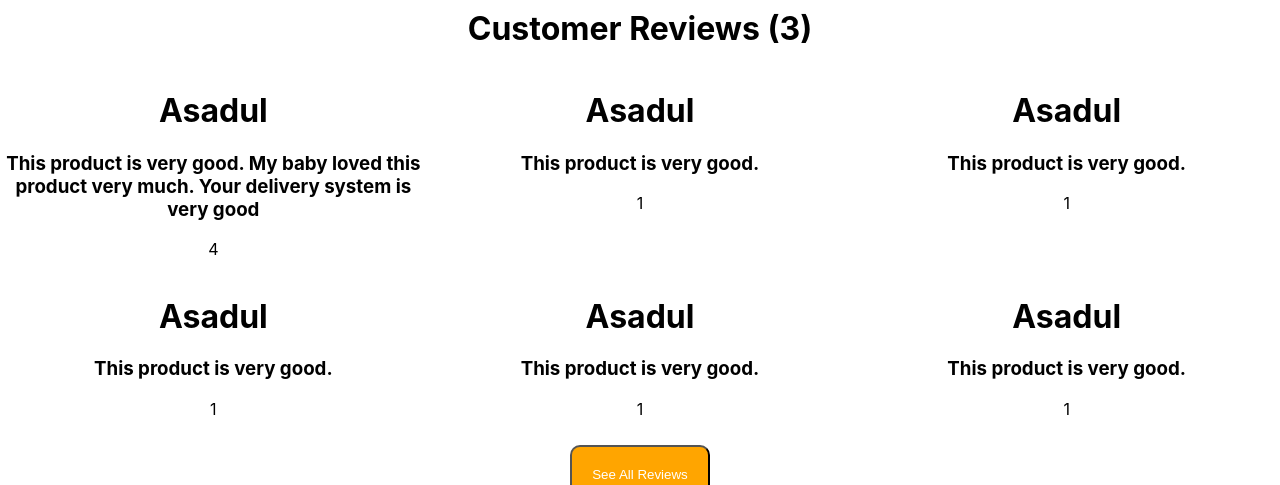
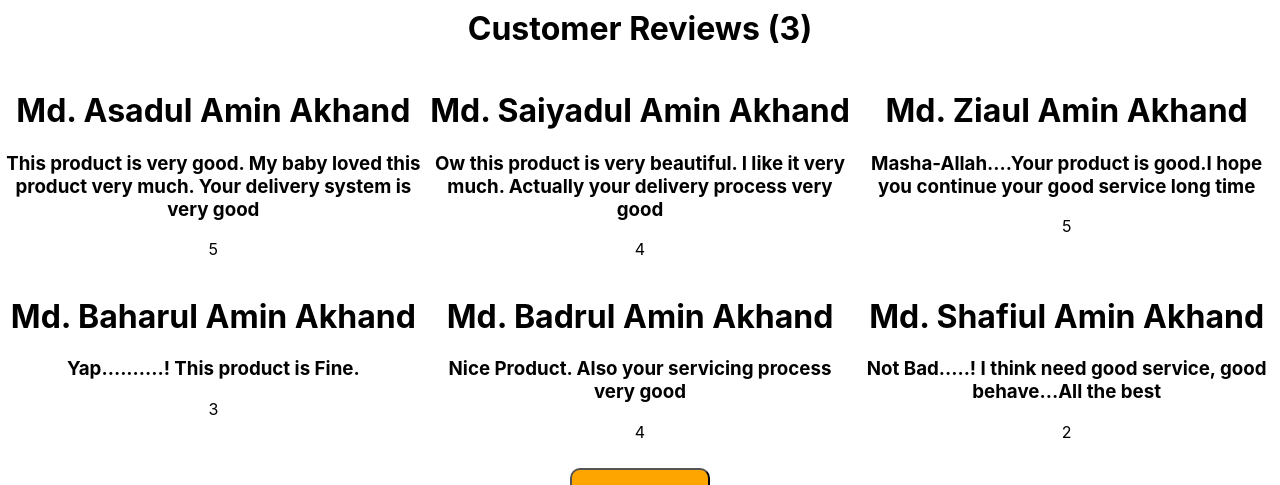
Before and after one commit to Saiyadul77/akhand-baby-shop-client, a React (Create React App) app: page / in a window 1280 px wide. Shown: the part 668-1153 px from the top of the page. Built offline with nearby package versions, Linux system fonts and the light colour scheme.

Commit message:
blogs site updated

```diff
--- a/public/data.json
+++ b/public/data.json
@@ -5,9 +5,9 @@
         "investment": 100000,
         "sell": 241,
         "revenue": 10401,
-        "name": "Asadul",
+        "name": "Md. Asadul Amin Akhand",
         "comments": "This product is very good. My baby loved this product very much. Your delivery system is very good",
-        "rating": 4
+        "rating": 5
     },
     {
         "id": 2,
@@ -15,9 +15,9 @@
         "investment": 200000,
         "sell": 423,
         "revenue": 24500,
-        "name": "Asadul",
-        "comments": "This product is very good.",
-        "rating": 1
+        "name": "Md. Saiyadul Amin Akhand",
+        "comments": "Ow this product is very beautiful. I like it very much. Actually your delivery process very good",
+        "rating": 4
     },
     {
         "id": 3,
@@ -25,9 +25,9 @@
         "investment": 500000,
         "sell": 726,
         "revenue": 67010,
-        "name": "Asadul",
-        "comments": "This product is very good.",
-        "rating": 1
+        "name": "Md. Ziaul Amin Akhand",
+        "comments": "Masha-Allah....Your product is good.I hope you continue your good service long time",
+        "rating": 5
     },
     {
         "id": 4,
@@ -35,9 +35,9 @@
         "investment": 500000,
         "sell": 529,
         "revenue": 40405,
-        "name": "Asadul",
-        "comments": "This product is very good.",
-        "rating": 1
+        "name": "Md. Baharul Amin Akhand",
+        "comments": "Yap..........! This product is Fine.",
+        "rating": 3
     },
     {
         "id": 5,
@@ -45,9 +45,9 @@
         "investment": 600000,
         "sell": 601,
         "revenue": 50900,
-        "name": "Asadul",
-        "comments": "This product is very good.",
-        "rating": 1
+        "name": "Md. Badrul Amin Akhand",
+        "comments": "Nice Product. Also your servicing process very good",
+        "rating": 4
     },
     {
         "id": 6,
@@ -55,8 +55,8 @@
         "investment": 700000,
         "sell": 670,
         "revenue": 61000,
-        "name": "Asadul",
-        "comments": "This product is very good.",
-        "rating": 1
+        "name": "Md. Shafiul Amin Akhand",
+        "comments": "Not Bad.....! I think need good service, good behave...All the best",
+        "rating": 2
     }
 ]
--- a/src/components/Blogs/Blogs.js
+++ b/src/components/Blogs/Blogs.js
@@ -3,7 +3,12 @@ import React from 'react';
 const Blogs = () => {
     return (
         <div>
-            <h1>Ask and Answer</h1>
+            <h1>1. What is Context API? OR What is the purpose of Context API?</h1>
+            <h3>Answer: The Context API is a React structure that enables you to exchange unique details. It assists in solving prop-drilling from all levels of my application... React.createContext() is all my need. It returns a consumer and a provider. Provider is a component that as it's names suggests provides the state to its children. It will hold the "store" and be the parent of all the components. Consumer as it so happens is a component which consumes and uses the state.</h3>
+            <br />
+            <br />
+            <h1>What is semantic tag? Give some example</h1>
+            <h3>Answer: A semantic tag clearly describes its meaning to both the browser and the developer. Examples of non-semantic elements: div and span - Tells nothing about its content. Examples of semantic elements: form , table , and article - Clearly defines its content. Elements such as header, nav, section, article, aside, and footer act more or less like div elements. They group other elements together into page sections. However where a div tag could contain any type of information, it is easy to identify what sort of information would go in a semantic header region.</h3>
         </div>
     );
 };
--- a/src/components/Home/Home.js
+++ b/src/components/Home/Home.js
@@ -26,7 +26,7 @@ const Home = () => {
             <div className='display-product'>
                 {
                     reviews.map(review =>
-                        <div>
+                        <div key={review.id}>
                             <h1>{review.name}</h1>
                             <h3>{review.comments}</h3>
                             <p>{review.rating}</p>
--- a/src/components/Reviews/Reviews.js
+++ b/src/components/Reviews/Reviews.js
@@ -7,7 +7,8 @@ const Reviews = () => {
         <div className='display-product'>
             {
                 reviews.map(review =>
-                    <div>
+
+                    <div key={review.id}>
                         <h1>{review.name}</h1>
                         <h3>{review.comments}</h3>
                         <p>{review.rating}</p>
```
